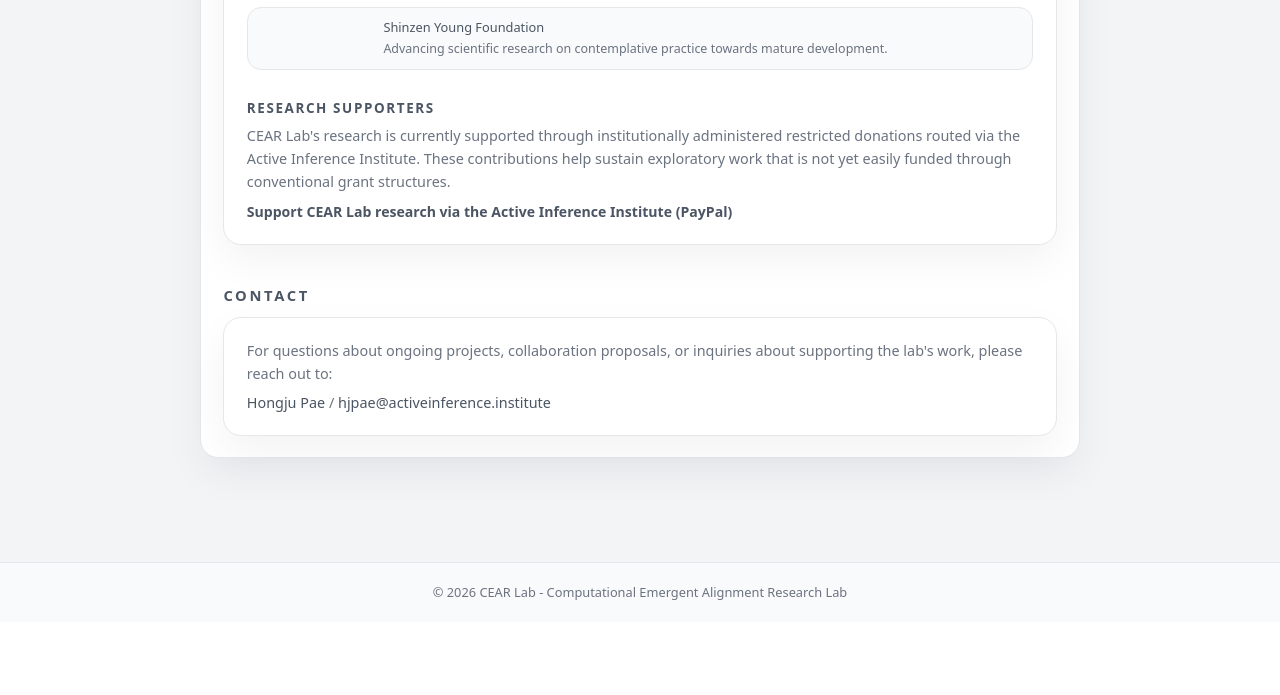
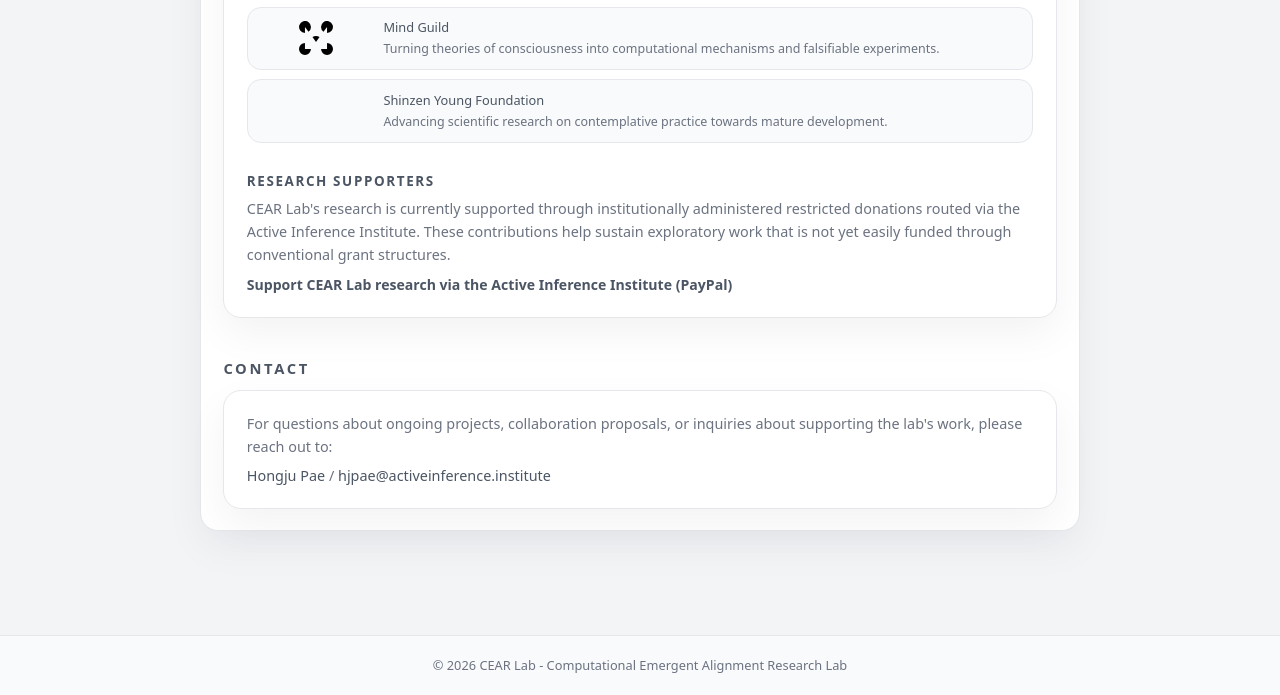
Before and after one commit to hjpae/hjpae.github.io, a plain HTML site: page cear/index.html in a window 1280 px wide. Shown: the part 3944-4639 px from the top of the page. Before the commit the page ends 4566 px from the top, so only its background shows below. Drawn offline with Linux system fonts and the light colour scheme.

Commit message:
add mindguild

```diff
--- a/cear/index.html
+++ b/cear/index.html
@@ -791,6 +791,14 @@
             </div>
           </a>
 
+          <a class="partner-item" href="https://mind-guild.com/" target="_blank" rel="noopener">
+            <div class="partner-item-logo"><img src="mind-guild-mark-black.svg" alt="Mind Guild" /></div>
+            <div class="partner-item-text">
+              <div class="partner-item-name">Mind Guild</div>
+              <div class="partner-item-desc">Turning theories of consciousness into computational mechanisms and falsifiable experiments.</div>
+            </div>
+          </a>
+
           <a class="partner-item" href="https://shinzenyoungfoundation.org/" target="_blank" rel="noopener">
             <div class="partner-item-logo"></div>
             <div class="partner-item-text">
```
Also changed, not shown: cear/mind-guild-mark-black.svg (added).
